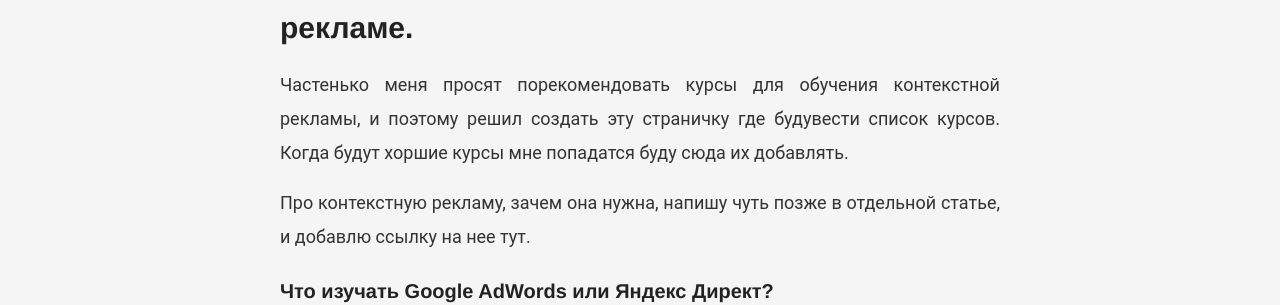
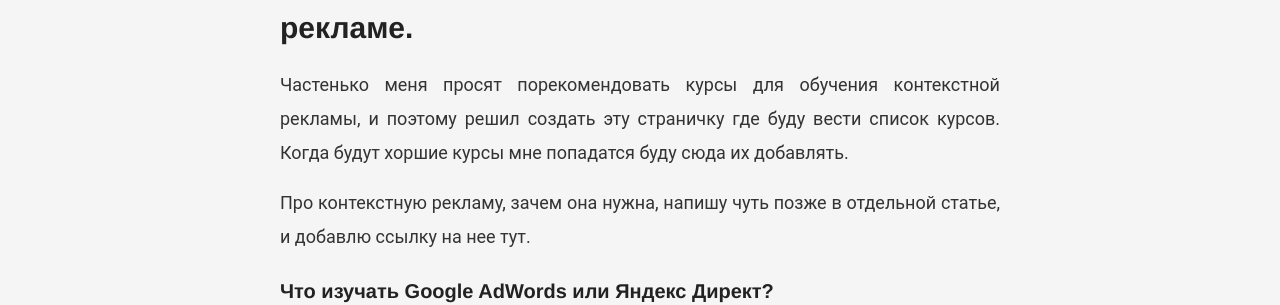
Before and after one commit to VadymVolos/vadymvolos.github.io, a Jekyll site: the page built from _posts/digital-marketing/2016-12-22-spisok-kursov-dlya-obucheniya-kontekstnoy-reklame.md, in a window 1280 px wide. Shown: the part 192-497 px from the top of the page. Built offline with Jekyll 4.4.1, drawn with Linux system fonts in a browser that asks for light colours; comment, search, counter and statistics services are not loaded.

Commit message:
Update 2016-12-22-spisok-kursov-dlya-obucheniya-kontekstnoy-reklame.md

```diff
--- a/_posts/digital-marketing/2016-12-22-spisok-kursov-dlya-obucheniya-kontekstnoy-reklame.md
+++ b/_posts/digital-marketing/2016-12-22-spisok-kursov-dlya-obucheniya-kontekstnoy-reklame.md
@@ -7,7 +7,7 @@
 image:
 ---
 
-Частенько меня просят порекомендовать курсы для обучения контекстной рекламы, и поэтому решил создать эту страничку где будувести список курсов. Когда будут хоршие курсы мне попадатся буду сюда их добавлять.
+Частенько меня просят порекомендовать курсы для обучения контекстной рекламы, и поэтому решил создать эту страничку где буду вести список курсов. Когда будут хоршие курсы мне попадатся буду сюда их добавлять.
 
 Про контекстную рекламу, зачем она нужна, напишу чуть позже в отдельной статье, и добавлю ссылку на нее тут.
 
```
